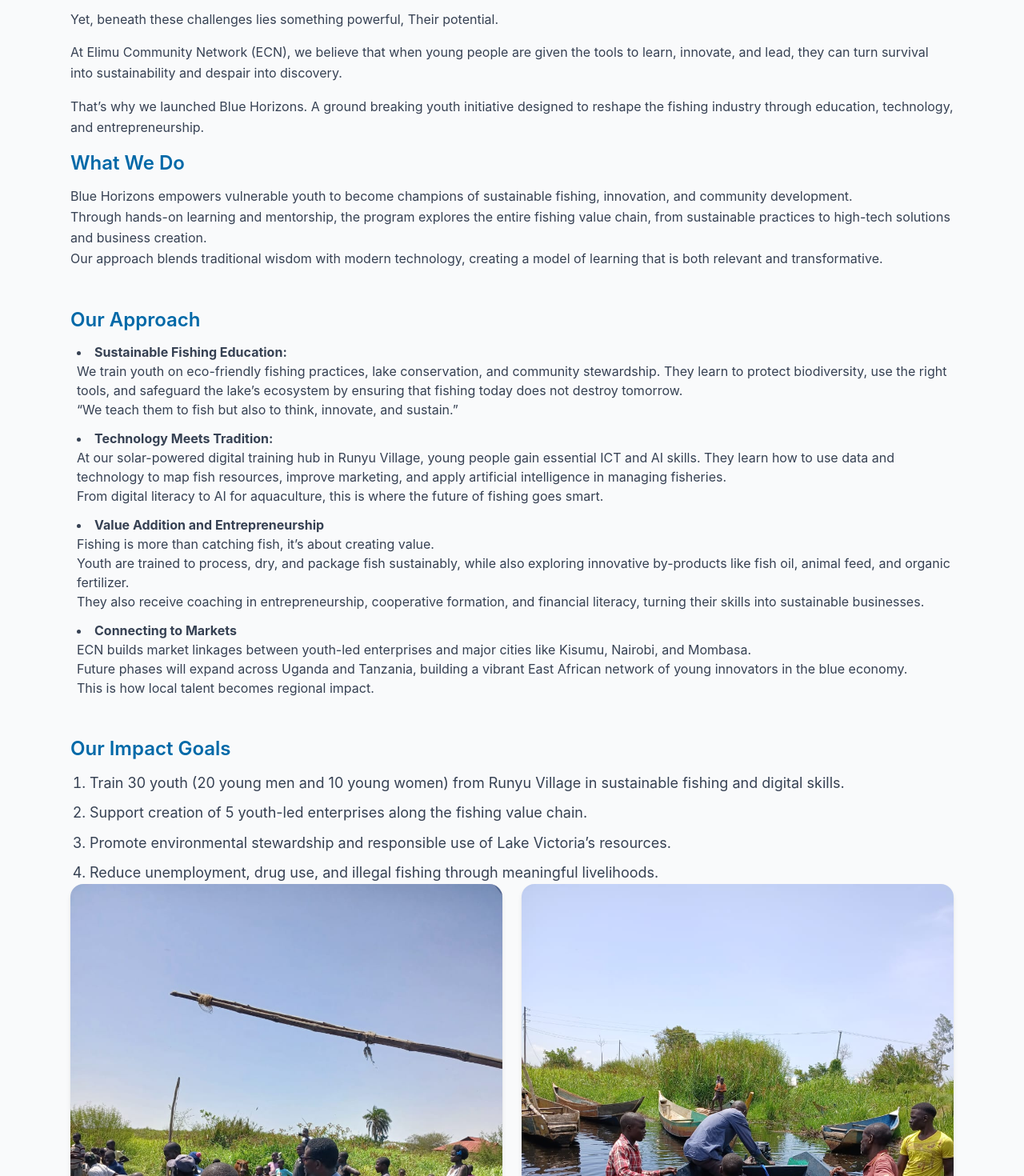
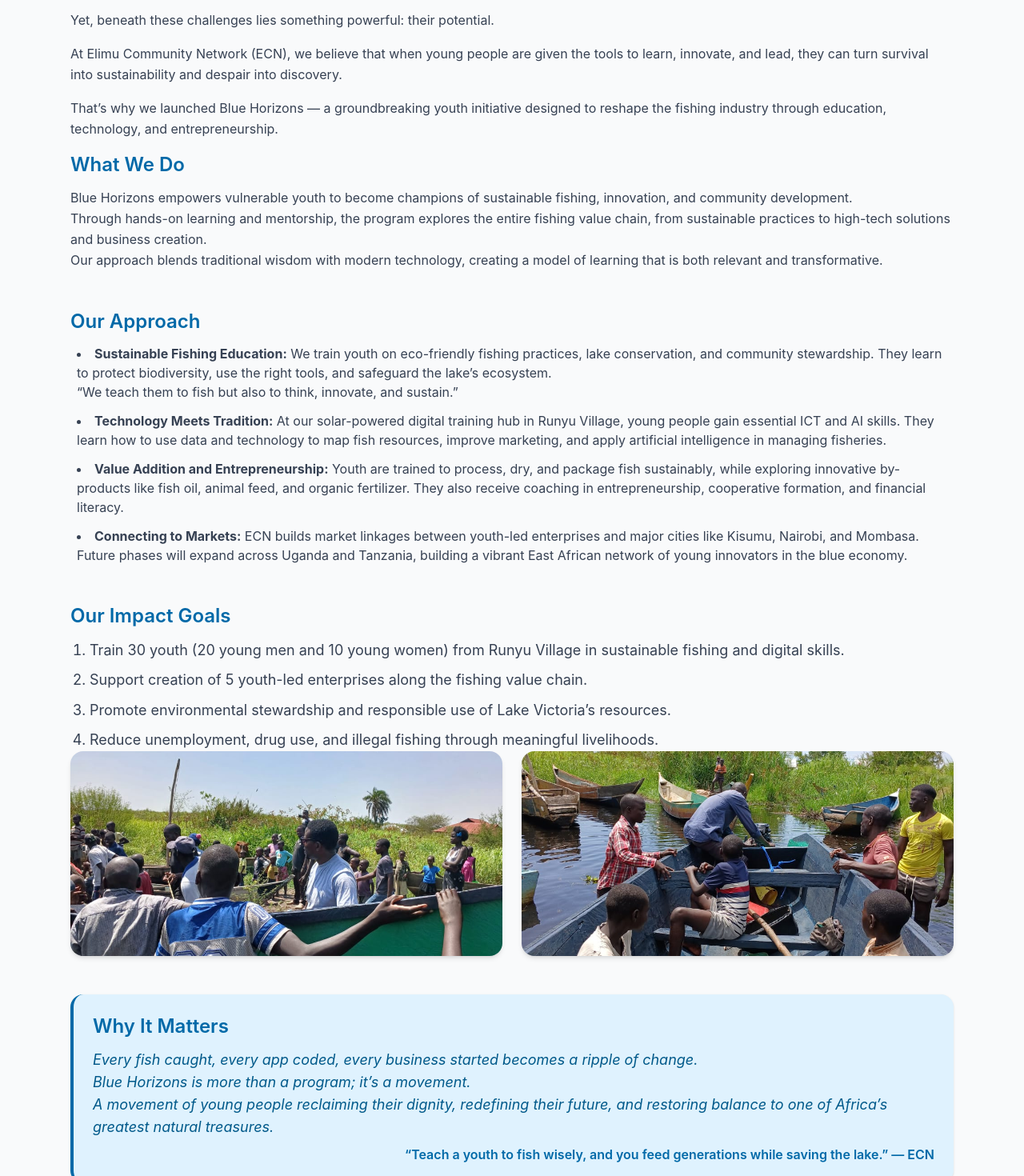
Before and after one commit to steph10920/ecnafrica, a React (Vite) app: page /programs/blue-horizons in a window 1280 px wide. Shown: the part 580-2050 px from the top of the page at 80% size. Built offline with nearby package versions, Linux system fonts and the light colour scheme.

Commit message:
new changes

```diff
--- a/package.json
+++ b/package.json
@@ -19,6 +19,7 @@
     "react": "^19.1.1",
     "react-countup": "^6.5.3",
     "react-dom": "^19.1.1",
+    "react-helmet": "^6.1.0",
     "react-router-dom": "^7.9.4",
     "sharp": "^0.34.4"
   },
--- a/src/pages/About.jsx
+++ b/src/pages/About.jsx
@@ -1,6 +1,6 @@
-<title>Elimu Community Network | ECN Africa</title>
 import React, { Suspense, lazy, useState } from "react";
 import { motion, AnimatePresence } from "framer-motion";
+import { Helmet } from "react-helmet"; // ✅ Import Helmet
 import {
   BookOpen,
   Globe2,
@@ -60,6 +60,15 @@ export default function About() {
   };
 
   return (
+    <div className="min-h-screen flex flex-col bg-gray-50">
+      {/* ✅ Add Helmet here */}
+      <Helmet>
+        <title>Elimu Community Network | ECN Africa</title>
+        <meta
+          name="description"
+          content="Learn about Elimu Community Network (ECN Africa), our mission, vision, and how we empower communities through education, innovation, and sustainable programs."
+        />
+      </Helmet>
     <div className="min-h-screen flex flex-col bg-gray-50">
       <main className="max-w-6xl mx-auto px-6 py-12 space-y-14 animate-fade-in">
         {/* ---------- INTRODUCTION ---------- */}
@@ -273,5 +282,6 @@ export default function About() {
         <Footer />
       </Suspense>
     </div>
+    </div>
   );
 }
--- a/src/pages/BlogPost.jsx
+++ b/src/pages/BlogPost.jsx
@@ -1,6 +1,7 @@
 <title>Elimu Community Network | ECN Africa</title>
 import { useParams } from "react-router-dom";
 import { useEffect } from "react";
+import { Helmet } from "react-helmet"; // ✅ Import Helmet
 
 export default function BlogPost() {
   const { id } = useParams();
@@ -10,6 +11,15 @@ export default function BlogPost() {
   }, []);
 
   return (
+    <div className="min-h-screen flex flex-col bg-gray-50">
+      {/* ✅ Add Helmet here */}
+      <Helmet>
+        <title>Elimu Community Network | ECN Africa</title>
+        <meta
+          name="description"
+          content="Learn about Elimu Community Network (ECN Africa), our mission, vision, and how we empower communities through education, innovation, and sustainable programs."
+        />
+      </Helmet>
     <div className="max-w-4xl mx-auto px-4 py-16">
       <h1 className="text-3xl font-bold text-gray-900 mb-6">
         Blog Post #{id}
@@ -19,5 +29,6 @@ export default function BlogPost() {
         You can fetch data from your backend or a CMS based on the ID from the URL.
       </p>
     </div>
+    </div>
   );
 }
--- a/src/pages/BlueHorizons.jsx
+++ b/src/pages/BlueHorizons.jsx
@@ -2,6 +2,7 @@ import React, { useState, useEffect } from "react";
 import { motion } from "framer-motion";
 import { ArrowUp } from "lucide-react";
 import { useLocation } from "react-router-dom";
+import { Helmet } from "react-helmet"; // ✅ Added for SEO
 import Footer from "../components/Footer";
 import FishingPhoto1 from "../assets/fishing1.jpg";
 import FishingPhoto2 from "../assets/fishing2.jpg";
@@ -27,6 +28,15 @@ export default function BlueHorizons() {
 
   return (
     <div className="bg-gray-50 min-h-screen">
+      {/* ✅ SEO */}
+      <Helmet>
+        <title>Blue Horizons | Elimu Community Network (ECN Africa)</title>
+        <meta
+          name="description"
+          content="Blue Horizons by Elimu Community Network empowers youth in Busia County to transform Lake Victoria’s fishing industry through sustainable practices, technology, and entrepreneurship."
+        />
+      </Helmet>
+
       {/* 🔹 Hero Section */}
       <section className="relative bg-gradient-to-r from-sky-800 to-sky-600 text-white py-24 px-6 text-center">
         <motion.h1
@@ -61,15 +71,15 @@ export default function BlueHorizons() {
             an uncertain future. Most have dropped out of school, struggling to survive through precarious
             fishing, often caught in cycles of poverty, drug abuse, and disease.
           </p>
-          <p>
-            Yet, beneath these challenges lies something powerful, Their potential.
+          <p className="leading-relaxed">
+            Yet, beneath these challenges lies something powerful: their potential.
           </p>
           <p className="leading-relaxed">
             At Elimu Community Network (ECN), we believe that when young people are given the tools to learn,
             innovate, and lead, they can turn survival into sustainability and despair into discovery.
           </p>
           <p className="leading-relaxed">
-            That’s why we launched Blue Horizons.  A ground breaking youth initiative designed to reshape the
+            That’s why we launched Blue Horizons — a groundbreaking youth initiative designed to reshape the
             fishing industry through education, technology, and entrepreneurship.
           </p>
           <h2 className="text-2xl font-semibold text-sky-700 mb-3">
@@ -81,7 +91,7 @@ export default function BlueHorizons() {
             practices to high-tech solutions and business creation.<br />
             Our approach blends traditional wisdom with modern technology, creating a model of learning that is both relevant and transformative.
           </p>
-         </motion.div>
+        </motion.div>
 
         {/* Our Approach */}
         <motion.div
@@ -95,32 +105,20 @@ export default function BlueHorizons() {
           </h2>
           <ul className="list-disc list-inside space-y-3 pl-2">
             <li>
-              <strong>Sustainable Fishing Education:</strong><br /> We train youth on eco-friendly fishing
-              practices, lake conservation, and community stewardship.
-            They learn to protect biodiversity, use the right tools, and safeguard the lake’s ecosystem by
-            ensuring that fishing today does not destroy tomorrow.<br />
-            “We teach them to fish but also to think, innovate, and sustain.”
+              <strong>Sustainable Fishing Education:</strong> We train youth on eco-friendly fishing
+              practices, lake conservation, and community stewardship. They learn to protect biodiversity, use the right tools, and safeguard the lake’s ecosystem.<br />
+              “We teach them to fish but also to think, innovate, and sustain.”
             </li>
             <li>
-              <strong>Technology Meets Tradition: </strong><br /> At our solar-powered digital training hub in Runyu
-              Village, young people gain essential ICT and AI skills.
-                They learn how to use data and technology to map fish resources, improve marketing, and apply artificial
-                intelligence in managing fisheries.<br />
-                From digital literacy to AI for aquaculture, this is where the future of fishing goes smart.
+              <strong>Technology Meets Tradition:</strong> At our solar-powered digital training hub in Runyu
+              Village, young people gain essential ICT and AI skills. They learn how to use data and technology to map fish resources, improve marketing, and apply artificial
+              intelligence in managing fisheries.
             </li>
             <li>
-              <strong>Value Addition and Entrepreneurship</strong><br /> Fishing is more than catching fish, it’s about creating value.<br />
-            Youth are trained to process, dry, and package fish sustainably, while also exploring innovative by-products like fish oil,
-            animal feed, and organic fertilizer.<br />
-            They also receive coaching in entrepreneurship, cooperative formation, and financial literacy, turning their skills into sustainable businesses.
-
+              <strong>Value Addition and Entrepreneurship:</strong> Youth are trained to process, dry, and package fish sustainably, while exploring innovative by-products like fish oil, animal feed, and organic fertilizer. They also receive coaching in entrepreneurship, cooperative formation, and financial literacy.
             </li>
             <li>
-              <strong>Connecting to Markets</strong><br /> ECN builds market linkages between youth-led enterprises and major cities like
-              Kisumu, Nairobi, and Mombasa.<br />
-            Future phases will expand across Uganda and Tanzania, building a vibrant East African network of young innovators in the blue economy.<br />
-            This is how local talent becomes regional impact.
-
+              <strong>Connecting to Markets:</strong> ECN builds market linkages between youth-led enterprises and major cities like Kisumu, Nairobi, and Mombasa. Future phases will expand across Uganda and Tanzania, building a vibrant East African network of young innovators in the blue economy.
             </li>
           </ul>
         </motion.div>
@@ -140,18 +138,18 @@ export default function BlueHorizons() {
             <li>Support creation of 5 youth-led enterprises along the fishing value chain.</li>
             <li>Promote environmental stewardship and responsible use of Lake Victoria’s resources.</li>
             <li>Reduce unemployment, drug use, and illegal fishing through meaningful livelihoods.</li>
-        </ol>
+          </ol>
 
           <div className="grid md:grid-cols-2 gap-6">
             <img
               src={FishingPhoto1}
               alt="Youth engaged in sustainable fishing"
-              className="rounded-2xl shadow-md"
+              className="w-full h-64 object-cover rounded-2xl shadow-md"
             />
             <img
               src={FishingPhoto2}
               alt="Marine conservation and training"
-              className="rounded-2xl shadow-md"
+              className="w-full h-64 object-cover rounded-2xl shadow-md"
             />
           </div>
         </motion.div>
@@ -164,9 +162,7 @@ export default function BlueHorizons() {
           transition={{ duration: 0.8 }}
           className="bg-sky-100 p-6 rounded-2xl border-l-4 border-sky-700 shadow-sm"
         >
-            <h2 className="text-2xl font-semibold text-sky-700 mb-3">
-            Why It Matters
-          </h2>
+          <h2 className="text-2xl font-semibold text-sky-700 mb-3">Why It Matters</h2>
           <p className="italic text-sky-800 text-lg">
             Every fish caught, every app coded, every business started becomes a ripple of change.<br />
             Blue Horizons is more than a program; it’s a movement.<br />
@@ -174,7 +170,7 @@ export default function BlueHorizons() {
             to one of Africa’s greatest natural treasures.
           </p>
           <p className="text-right font-semibold text-sky-700 mt-2">
-            “Teach a youth to fish wisely, and you feed generations while saving the lake.” — ECN– Elimu Community Network (ECN)
+            “Teach a youth to fish wisely, and you feed generations while saving the lake.” — ECN
           </p>
         </motion.div>
 
@@ -190,9 +186,7 @@ export default function BlueHorizons() {
             Join the Blue Horizons Movement
           </h3>
           <p className="mb-6">
-            Partner with us to power the next generation of innovators, entrepreneurs, and lake stewards.<br />
-            Together, we can build a sustainable blue economy one where education, technology, and opportunity meet at the water’s edge.
-
+            Partner with us to power the next generation of innovators, entrepreneurs, and lake stewards.
           </p>
           <a
             href="/contact"
--- a/src/pages/NafasiProgramme.jsx
+++ b/src/pages/NafasiProgramme.jsx
@@ -2,6 +2,7 @@ import React, { useState, useEffect } from "react";
 import { motion, AnimatePresence } from "framer-motion";
 import Footer from "../components/Footer";
 import { ArrowUp } from "lucide-react";
+import { Helmet } from "react-helmet";
 
 // ✅ Import your local slide images
 import Slide1 from "../assets/nafasi1.jpg";
@@ -106,6 +107,15 @@ Achievements
   ];
 
   return (
+    <div className="min-h-screen flex flex-col bg-gray-50">
+      {/* ✅ Add Helmet here */}
+      <Helmet>
+        <title>Elimu Community Network | ECN Africa</title>
+        <meta
+          name="description"
+          content="Learn about Elimu Community Network (ECN Africa), our mission, vision, and how we empower communities through education, innovation, and sustainable programs."
+        />
+      </Helmet>
     <div className="min-h-screen bg-gradient-to-b from-green-50 to-white">
       {/* 🔹 Hero Slideshow */}
       <div className="relative w-full h-[70vh] overflow-hidden">
@@ -171,5 +181,6 @@ Achievements
 
       <Footer />
     </div>
+    </div>
   );
 }
```
Also changed, not shown: src/pages/GreenClassrooms.jsx (+11 -0 lines), src/pages/Home.jsx (+11 -1 lines), src/pages/Programs.jsx (+11 -0 lines), src/pages/imarawomen.jsx (+11 -0 lines), src/pages/stories.jsx (+11 -0 lines), 1 other file (tests, documents, lock files or other folders).
